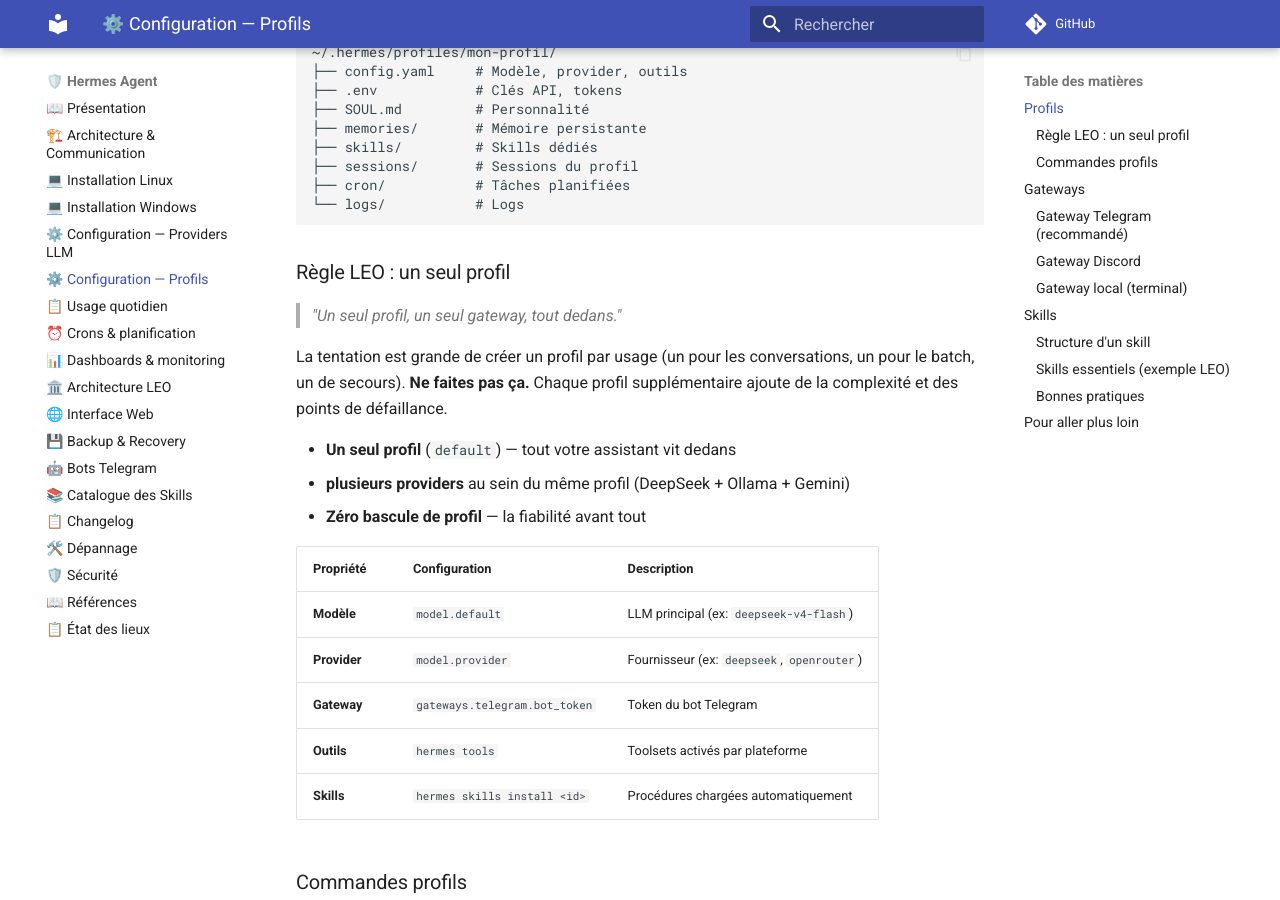
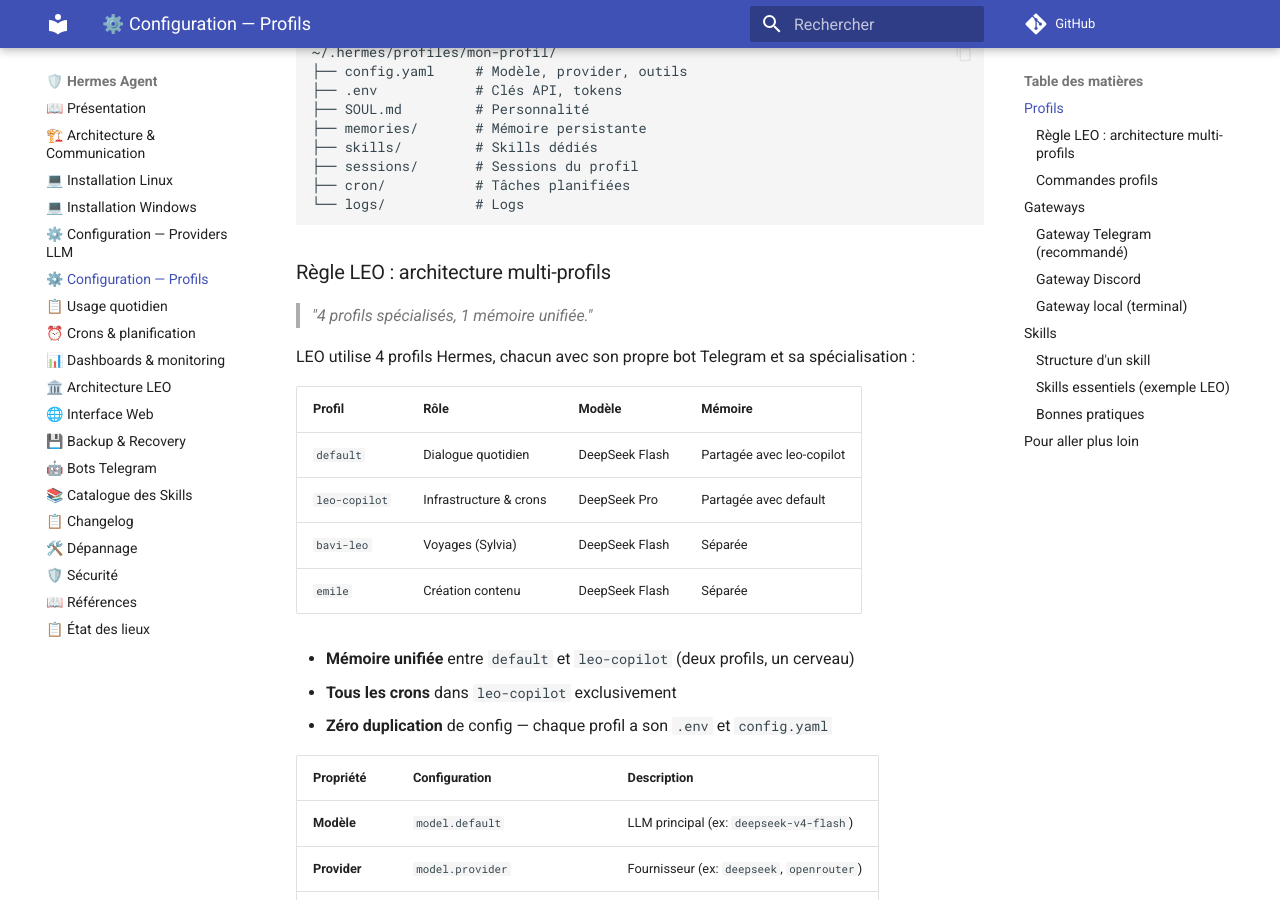
Before and after one commit to christophedanhier-hash/hermes-wiki, an MkDocs documentation site: the page built from docs/hermes/configuration/profiles.md, in a window 1280 px wide and 900 px high, scrolled down 506 px. Built offline with MkDocs 1.6.1 and Material for MkDocs 9.7.7, drawn with Linux system fonts in a browser that asks for light colours; comment, search, counter and statistics services are not loaded.

Commit message:
🤖 Audit rédactionnel DeepSeek — 17/07/2026

````diff
--- a/docs/hermes/configuration/profiles.md
+++ b/docs/hermes/configuration/profiles.md
@@ -27,15 +27,22 @@ Structure d'un profil dans `~/.hermes/profiles/<nom>/` :
 └── logs/           # Logs
 ```
 
-### Règle LEO : un seul profil
+### Règle LEO : architecture multi-profils
 
-> *"Un seul profil, un seul gateway, tout dedans."*
+> *"4 profils spécialisés, 1 mémoire unifiée."*
 
-La tentation est grande de créer un profil par usage (un pour les conversations, un pour le batch, un de secours). **Ne faites pas ça.** Chaque profil supplémentaire ajoute de la complexité et des points de défaillance.
+LEO utilise 4 profils Hermes, chacun avec son propre bot Telegram et sa spécialisation :
 
-- **Un seul profil** (`default`) — tout votre assistant vit dedans
-- **plusieurs providers** au sein du même profil (DeepSeek + Ollama + Gemini)
-- **Zéro bascule de profil** — la fiabilité avant tout
+| Profil | Rôle | Modèle | Mémoire |
+|--------|------|--------|---------|
+| `default` | Dialogue quotidien | DeepSeek Flash | Partagée avec leo-copilot |
+| `leo-copilot` | Infrastructure & crons | DeepSeek Pro | Partagée avec default |
+| `bavi-leo` | Voyages (Sylvia) | DeepSeek Flash | Séparée |
+| `emile` | Création contenu | DeepSeek Flash | Séparée |
+
+- **Mémoire unifiée** entre `default` et `leo-copilot` (deux profils, un cerveau)
+- **Tous les crons** dans `leo-copilot` exclusivement
+- **Zéro duplication** de config — chaque profil a son `.env` et `config.yaml`
 
 | Propriété | Configuration | Description |
 |-----------|--------------|-------------|
````
Also changed, not shown: docs/AUDIT.md (added, +11 -0 lines), docs/hermes/architecture-communication.md (+4 -4 lines), docs/hermes/utilisation/crons.md (+6 -8 lines).
